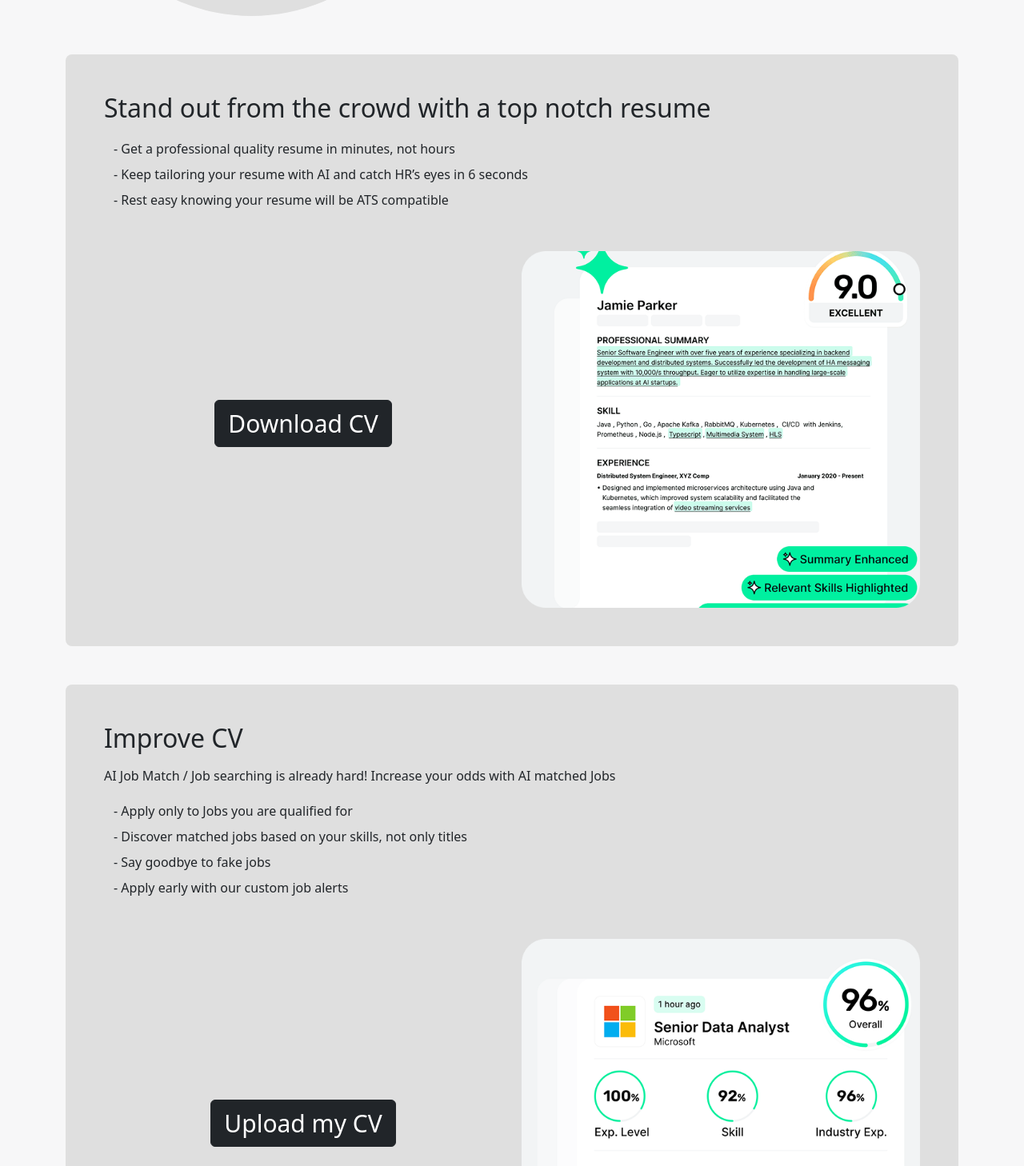
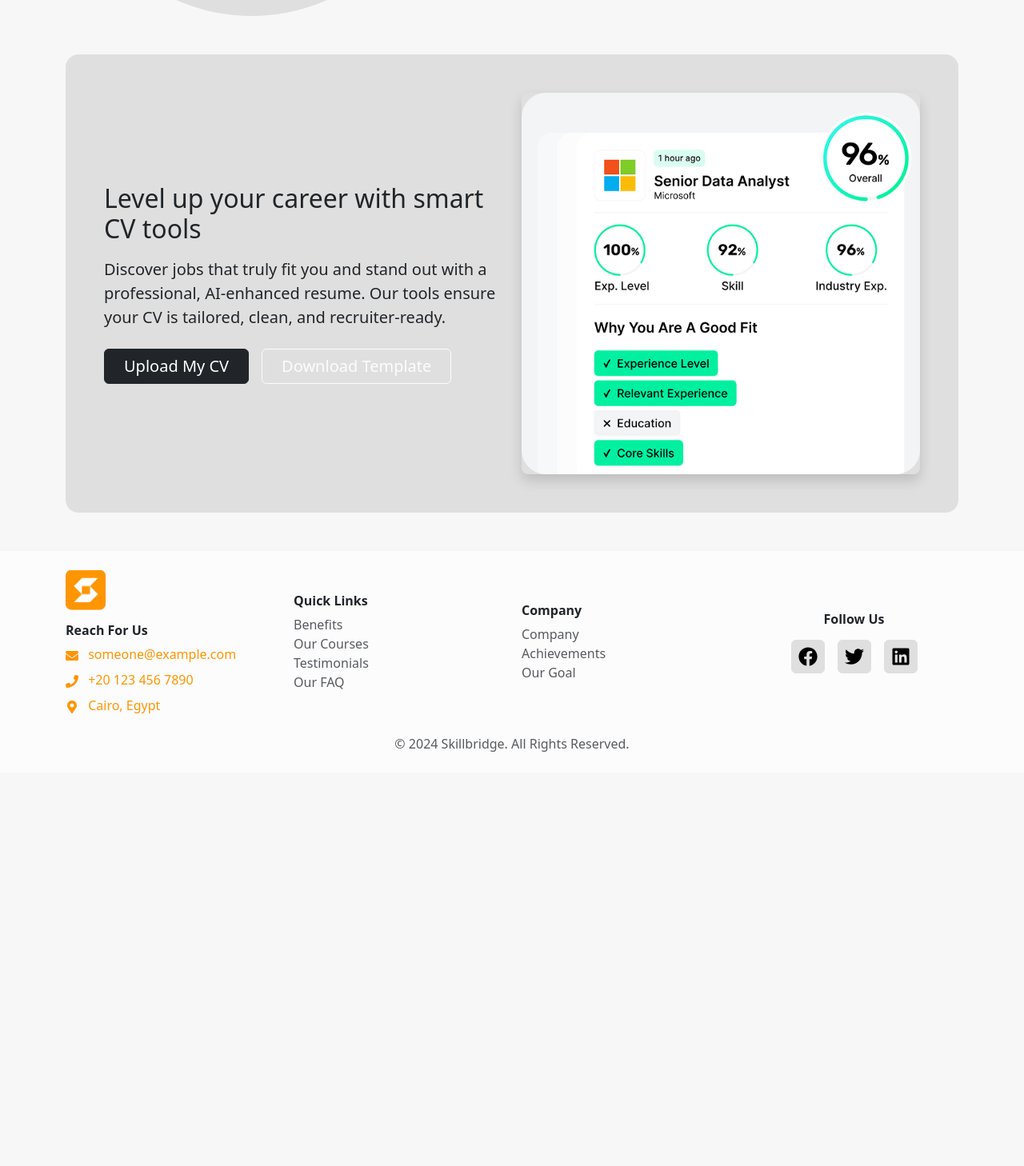
Before and after one commit to Usif-Wagdy/Academic-Guidance, a React (Create React App) app in the folder front-end/: page /cvbuilder in a window 1280 px wide. Shown: the part 565-2023 px from the top of the page at 80% size. After the commit the page ends 1531 px from the top, so only its background shows below. Built offline with nearby package versions, Linux system fonts and the light colour scheme.

Commit message:
General enhancments -- Adedd admin insights.

```diff
--- a/front-end/package.json
+++ b/front-end/package.json
@@ -35,6 +35,7 @@
     "react-scripts": "5.0.1",
     "react-select": "^5.10.1",
     "react-toastify": "^11.0.5",
+    "recharts": "^2.15.2",
     "swiper": "^11.2.4",
     "uuid": "^11.1.0",
     "web-vitals": "^2.1.4",
--- a/front-end/src/Website/Admin/DashboardPages/Insights.jsx
+++ b/front-end/src/Website/Admin/DashboardPages/Insights.jsx
@@ -1,7 +1,154 @@
-export default function Insights() {
+import React, { useEffect, useState } from "react";
+import { Row, Col, Card, Container } from "react-bootstrap";
+import {
+  BarChart,
+  Bar,
+  XAxis,
+  YAxis,
+  CartesianGrid,
+  Tooltip,
+  Legend,
+  ResponsiveContainer,
+  Label,
+} from "recharts";
+import { Axios } from "../../../api/axios";
+import { coursesAPI, usersAPI } from "../../../api/Api";
+
+const Insights = () => {
+  const [students, setStudents] = useState([]);
+  const [coursesCount, setCoursesCount] = useState(0);
+  const [users, setUsers] = useState([]);
+
+  useEffect(() => {
+    fetchCourses();
+    fetchUsers();
+  }, []);
+
+  const fetchCourses = async () => {
+    try {
+      const { data } = await Axios.get(coursesAPI);
+      setCoursesCount(data.courses.length);
+    } catch (error) {
+      console.error("Error fetching courses:", error);
+    }
+  };
+
+  const fetchUsers = async () => {
+    try {
+      const { data } = await Axios.get(`${usersAPI}`);
+      setUsers(data.users);
+    } catch (error) {
+      console.error("Error fetching students:", error);
+    }
+  };
+
+  useEffect(() => {
+    const filtered = users.filter((user) => user.role === "student"); // Make sure "student" matches your data
+    setStudents(filtered);
+  }, [users]);
+
+  // Calculate the total number of students and gender-based age distribution
+  const totalStudents = students.length;
+  const genderAgeData = students.reduce((acc, student) => {
+    const { gender, age } = student;
+    if (!acc[age]) acc[age] = { male: 0, female: 0 };
+
+    if (gender === "male") acc[age].male += 1;
+    if (gender === "female") acc[age].female += 1;
+
+    return acc;
+  }, {});
+
+  // Convert the genderAgeData into an array for the chart
+  const chartData = Object.entries(genderAgeData).map(([age, counts]) => ({
+    age: age,
+    male: counts.male,
+    female: counts.female,
+  }));
+
   return (
-    <div>
-      <p>Hello From Insights</p>
-    </div>
+    <Container>
+      {/* First Section with Total Students and Courses Number */}
+      <Row className="mb-4">
+        <Col sm={12} md={6} lg={6}>
+          <Card className="text-center mb-3 p-4">
+            <Card.Body>
+              <h5>Total Students</h5>
+              <h3>{totalStudents}</h3>
+            </Card.Body>
+          </Card>
+        </Col>
+
+        <Col sm={12} md={6} lg={6}>
+          <Card className="text-center mb-3 p-4">
+            <Card.Body>
+              <h5>Total Courses</h5>
+              <h3>{coursesCount}</h3>
+            </Card.Body>
+          </Card>
+        </Col>
+      </Row>
+
+      {/* Second Section with BarChart based on Gender & Age */}
+      <Row>
+        <Col sm={12}>
+          <Card className="p-4">
+            <Card.Body height={400}>
+              <h5 className="text-center mb-4">Students by Gender and Age</h5>
+              <ResponsiveContainer width="100%" height={400}>
+                <BarChart data={chartData} barSize={30}>
+                  <CartesianGrid strokeDasharray="3 3" />
+                  <XAxis dataKey="age">
+                    <Label value="Age" position="bottom" offset={0} />
+                  </XAxis>
+                  <YAxis
+                    type="number"
+                    tickFormatter={(tick) => Math.floor(tick)} // Ensures only integers on the Y-axis
+                  >
+                    <Label
+                      value="Count"
+                      angle={-90}
+                      position="left"
+                      offset={10}
+                    />
+                  </YAxis>
+                  <Tooltip
+                    contentStyle={{
+                      backgroundColor: "#f5f5f5",
+                      border: "1px solid #ccc",
+                    }}
+                  />
+                  <Legend
+                    wrapperStyle={{
+                      top: 0,
+                      left: "auto",
+                      right: 0,
+                      position: "absolute",
+                      paddingTop: 20,
+                    }}
+                    layout="vertical"
+                    align="right"
+                  />
+                  <Bar
+                    dataKey="male"
+                    fill="#0088FE"
+                    name="Male"
+                    radius={[10, 10, 0, 0]}
+                  />
+                  <Bar
+                    dataKey="female"
+                    fill="#FF8042"
+                    name="Female"
+                    radius={[10, 10, 0, 0]}
+                  />
+                </BarChart>
+              </ResponsiveContainer>
+            </Card.Body>
+          </Card>
+        </Col>
+      </Row>
+    </Container>
   );
-}
+};
+
+export default Insights;
--- a/front-end/src/Website/CV Builder/CVBuilder.jsx
+++ b/front-end/src/Website/CV Builder/CVBuilder.jsx
@@ -1,15 +1,16 @@
-import { Button, Container, Row } from "react-bootstrap";
+import { Button, Container, Row, Col } from "react-bootstrap";
 import { motion } from "framer-motion";
 
 export default function CVBuilder() {
   return (
     <Container className="my-5">
+      {/* Heading */}
       <motion.div
         initial={{ opacity: 0, y: 20 }}
         animate={{ opacity: 1, y: 0 }}
         transition={{ duration: 0.5 }}
       >
-        <div className="between-flex flex-wrap ">
+        <div className="between-flex flex-wrap mb-5">
           <div className="col-12 col-md-5 p-5 bg-secondary rounded-circle">
             <img src="/Assets/cv builder/man.png" className="w-100" alt="man" />
           </div>
@@ -24,79 +25,36 @@ export default function CVBuilder() {
           </div>
         </div>
 
-        <div className="my-5 bg-secondary rounded-3 p-5">
-          <div>
-            <Row>
-              <h2 className="mb-3">
-                Stand out from the crowd with a top notch resume
-              </h2>
-              <ul className="ms-4 mb-5 ">
-                <li className="py-1">
-                  - Get a professional quality resume in minutes, not hours
-                </li>
-                <li className="py-1">
-                  - Keep tailoring your resume with AI and catch HR’s eyes in 6
-                  seconds
-                </li>
-                <li className="py-1">
-                  - Rest easy knowing your resume will be ATS compatible
-                </li>
-              </ul>
-            </Row>
-            <Row>
-              <div className="col-12 col-md-6 center-flex">
-                <Button variant="dark" className="fs-30px px-3 mb-3">
-                  Download CV
+        {/* Combined Feature Card */}
+        <div className="bg-secondary rounded-4 p-5">
+          <Row className="align-items-center">
+            {/* Left Content */}
+            <Col md={6} className="text-center text-md-start">
+              <h2 className="mb-3">Level up your career with smart CV tools</h2>
+              <p className="mb-4 fs-5">
+                Discover jobs that truly fit you and stand out with a
+                professional, AI-enhanced resume. Our tools ensure your CV is
+                tailored, clean, and recruiter-ready.
+              </p>
+              <div className="d-flex flex-column flex-md-row gap-3 justify-content-center justify-content-md-start">
+                <Button variant="dark" className="fs-5 px-4">
+                  Upload My CV
+                </Button>
+                <Button variant="outline-light" className="fs-5 px-4">
+                  Download Template
                 </Button>
               </div>
-              <div className="col-12 col-md-6">
-                <img
-                  src="/Assets/cv builder/n2.png"
-                  className="w-100"
-                  alt="man"
-                />
-              </div>
-            </Row>
-          </div>
-        </div>
+            </Col>
 
-        <div className="my-5 bg-secondary rounded-3 p-5">
-          <div>
-            <Row className="mb-5">
-              <h2 className="mb-3">Improve CV</h2>
-              <p>
-                AI Job Match / Job searching is already hard! Increase your odds
-                with AI matched Jobs
-              </p>
-
-              <ul className="px-4">
-                <li className="py-1">
-                  - Apply only to Jobs you are qualified for
-                </li>
-                <li className="py-1">
-                  - Discover matched jobs based on your skills, not only titles
-                </li>
-                <li className="py-1">- Say goodbye to fake jobs</li>
-                <li className="py-1">
-                  - Apply early with our custom job alerts
-                </li>
-              </ul>
-            </Row>
-            <Row>
-              <div className="col-12 col-md-6 center-flex">
-                <Button variant="dark" className="fs-30px px-3 mb-3">
-                  Upload my CV
-                </Button>
-              </div>
-              <div className="col-12 col-md-6">
-                <img
-                  src="/Assets/cv builder/n1.png"
-                  className="w-100"
-                  alt="man"
-                />
-              </div>
-            </Row>
-          </div>
+            {/* Right Image */}
+            <Col md={6} className="mt-4 mt-md-0">
+              <img
+                src="/Assets/cv builder/n1.png"
+                className="w-100 rounded-3 shadow"
+                alt="cv preview"
+              />
+            </Col>
+          </Row>
         </div>
       </motion.div>
     </Container>
--- a/front-end/src/Website/Profile/ProfileInfo.jsx
+++ b/front-end/src/Website/Profile/ProfileInfo.jsx
@@ -61,7 +61,7 @@ export default function ProfileInfo({ formData, handleChange, editMode }) {
           value={formData.age}
           onChange={handleChange}
           disabled={!editMode}
-          min={16}
+          min={18}
         />
       </div>
 
```
Also changed, not shown: 1 other file (tests, documents, lock files or other folders).
